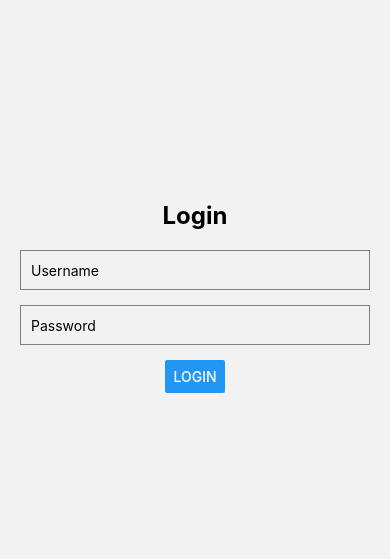
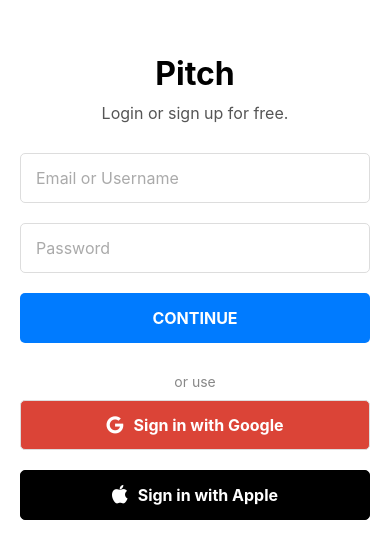
Before and after one commit to karandesai2005/StartupConnect, a React Native app: screen /Login in a window 390 px wide. Shown: the part 125-684 px from the top of the page. Built offline with nearby package versions, Linux system fonts and the light colour scheme.

Commit message:
login initialized except logo

```diff
--- a/components/LoginScreen.js
+++ b/components/LoginScreen.js
@@ -1,36 +1,73 @@
-import React, { useState } from 'react';
-import { View, Text, TextInput, Button, StyleSheet } from 'react-native';
+import React, { useState } from "react";
+import {
+  View,
+  Text,
+  TextInput,
+  TouchableOpacity,
+  StyleSheet,
+  Alert,
+  Linking,
+} from "react-native";
+import { FontAwesome } from "@expo/vector-icons";
+import { useNavigation } from "@react-navigation/native";
 
-const LoginScreen = ({ navigation }) => {
-  const [username, setUsername] = useState('');
-  const [password, setPassword] = useState('');
+const LoginScreen = () => {
+  const [username, setUsername] = useState("");
+  const [password, setPassword] = useState("");
+  const navigation = useNavigation();
 
   const handleLogin = () => {
-    // Mock authentication logic
-    if (username === 'admin' && password === '1234') {
-      navigation.navigate('Home'); // Navigate to Home screen
+    if (username === "admin" && password === "admin") {
+      navigation.navigate("Home");
     } else {
-      alert('Invalid username or password');
+      Alert.alert("Error", "Incorrect username or password.");
     }
+  };
+
+  const openGoogleLogin = () => {
+    Linking.openURL("https://accounts.google.com/ServiceLogin");
+  };
+
+  const openAppleLogin = () => {
+    Linking.openURL("https://appleid.apple.com/account");
   };
 
   return (
     <View style={styles.container}>
-      <Text style={styles.title}>Login</Text>
+      <Text style={styles.title}>Pitch</Text>
+      <Text style={styles.subtitle}>Login or sign up for free.</Text>
+
       <TextInput
+        placeholder="Email or Username"
         style={styles.input}
-        placeholder="Username"
+        placeholderTextColor="#aaa"
         value={username}
         onChangeText={setUsername}
       />
       <TextInput
+        placeholder="Password"
         style={styles.input}
-        placeholder="Password"
+        placeholderTextColor="#aaa"
+        secureTextEntry
         value={password}
         onChangeText={setPassword}
-        secureTextEntry
       />
-      <Button title="Login" onPress={handleLogin} />
+
+      <TouchableOpacity style={styles.continueButton} onPress={handleLogin}>
+        <Text style={styles.continueButtonText}>CONTINUE</Text>
+      </TouchableOpacity>
+
+      <Text style={styles.orText}>or use</Text>
+
+      <TouchableOpacity style={styles.googleButton} onPress={openGoogleLogin}>
+        <FontAwesome name="google" size={20} color="#ffffff" />
+        <Text style={styles.googleButtonText}>Sign in with Google</Text>
+      </TouchableOpacity>
+
+      <TouchableOpacity style={styles.appleButton} onPress={openAppleLogin}>
+        <FontAwesome name="apple" size={20} color="#ffffff" />
+        <Text style={styles.appleButtonText}>Sign in with Apple</Text>
+      </TouchableOpacity>
     </View>
   );
 };
@@ -38,22 +75,91 @@
 const styles = StyleSheet.create({
   container: {
     flex: 1,
-    justifyContent: 'center',
-    alignItems: 'center',
-    padding: 20,
+    justifyContent: "center",
+    alignItems: "center",
+    backgroundColor: "#fff",
+    paddingHorizontal: 20,
+  },
+  appleButtonText: {
+    marginLeft: 10,
+    color: "#ffffff",
+    fontSize: 16,
+    fontWeight: "bold",
   },
   title: {
-    fontSize: 24,
-    fontWeight: 'bold',
+    fontSize: 32,
+    fontWeight: "bold",
+    marginBottom: 10,
+  },
+  subtitle: {
+    fontSize: 16,
+    color: "#555",
+    marginBottom: 30,
+  },
+  input: {
+    width: "100%",
+    height: 50,
+    borderWidth: 1,
+    borderColor: "#ddd",
+    borderRadius: 5,
+    paddingHorizontal: 15,
+    marginBottom: 20,
+    fontSize: 16,
+  },
+  continueButton: {
+    width: "100%",
+    height: 50,
+    backgroundColor: "#007BFF",
+    justifyContent: "center",
+    alignItems: "center",
+    borderRadius: 5,
     marginBottom: 20,
   },
-  input: {
-    width: '100%',
-    height: 40,
-    borderColor: 'gray',
+  continueButtonText: {
+    color: "#fff",
+    fontWeight: "bold",
+    fontSize: 16,
+  },
+  orText: {
+    marginVertical: 10,
+    color: "#888",
+    fontSize: 14,
+  },
+  googleButton: {
+    flexDirection: "row",
+    alignItems: "center",
+    justifyContent: "center",
+    width: "100%",
+    height: 50,
     borderWidth: 1,
-    marginBottom: 15,
-    paddingHorizontal: 10,
+    borderColor: "#ddd",
+    borderRadius: 5,
+    marginBottom: 20,
+    backgroundColor: "#DB4437",
+  },
+  googleButtonText: {
+    marginLeft: 10,
+    color: "#ffffff",
+    fontSize: 16,
+    fontWeight: "bold",
+  },
+  appleButton: {
+    flexDirection: "row",
+    alignItems: "center",
+    justifyContent: "center",
+    width: "100%",
+    height: 50,
+    borderWidth: 1,
+    borderColor: "#fffff",
+    borderRadius: 5,
+    marginBottom: 20,
+    backgroundColor: "#000000",
+  },
+  appleButtonText: {
+    marginLeft: 10,
+    color: "#ffffff",
+    fontSize: 16,
+    fontWeight: "bold",
   },
 });
 
```
Also changed, not shown: package.json (+17 -5 lines), 2 other files (tests, documents, lock files or other folders).
